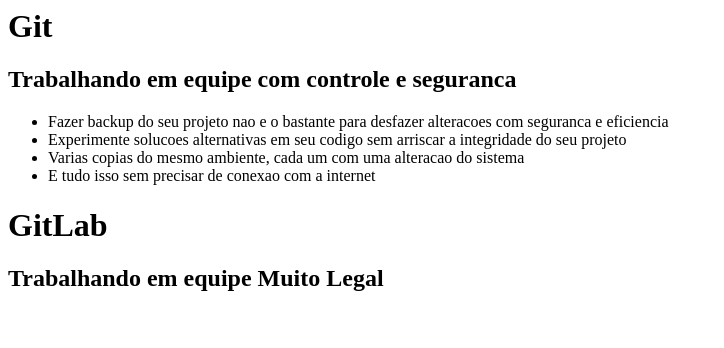
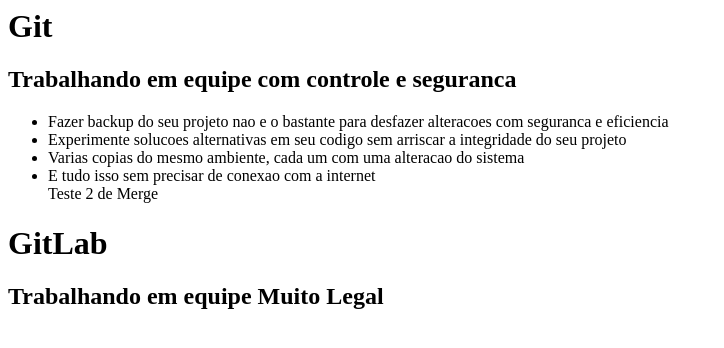
Before and after one commit to PerkinsFerreira/curso-git, a plain HTML site: page index.html in a window 1280 px wide. Shown: the whole page, without its empty margins (0-724 px from the left). Drawn offline with Linux system fonts and the light colour scheme.

Commit message:
Teste 2 de Merge

```diff
--- a/index.html
+++ b/index.html
@@ -18,6 +18,7 @@
 			do sistema</li>
 
 			<li>E tudo isso sem precisar de conexao com a internet</li>
+			Teste 2 de Merge
 		</ul>
 		<h1>GitLab</h1>
 		<h2>Trabalhando em equipe Muito Legal</h2>
```
